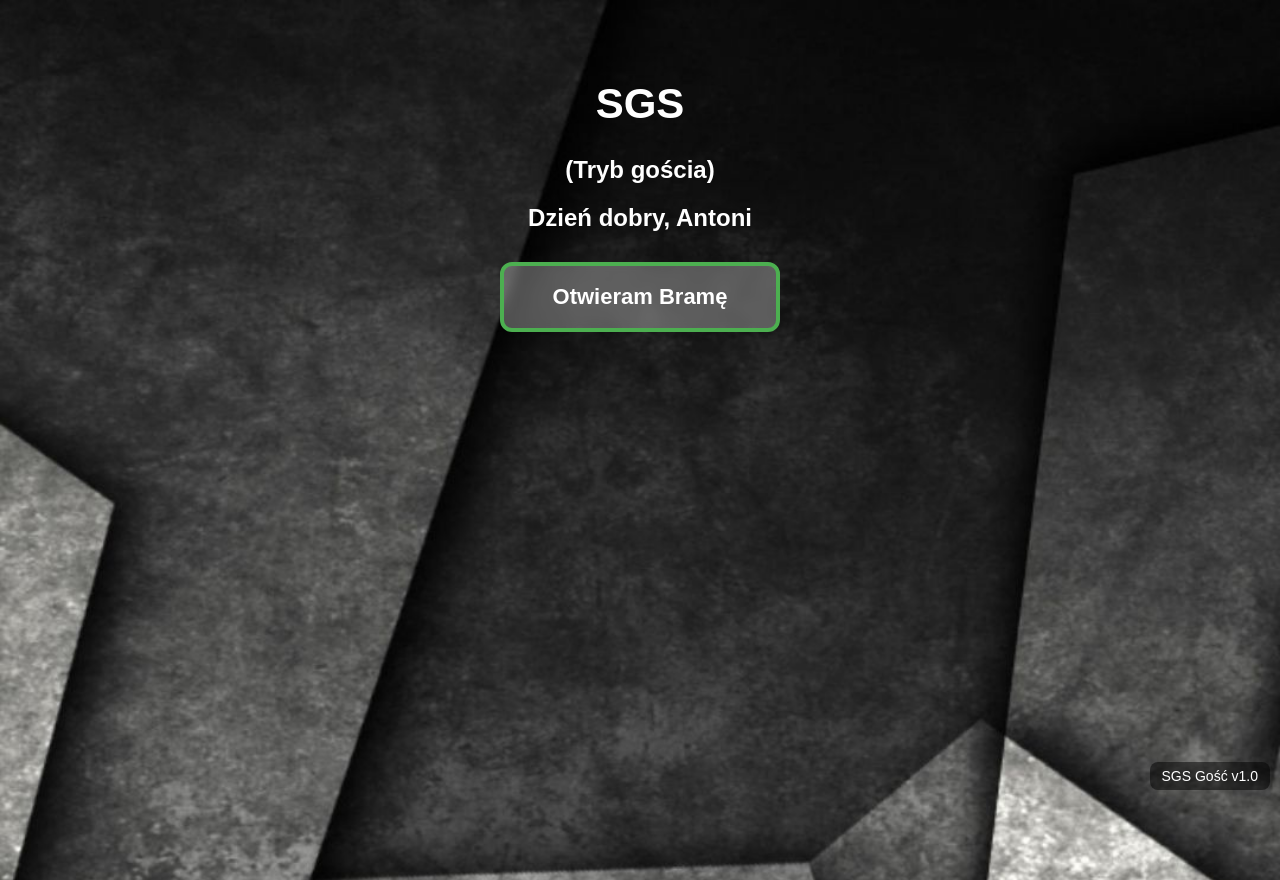
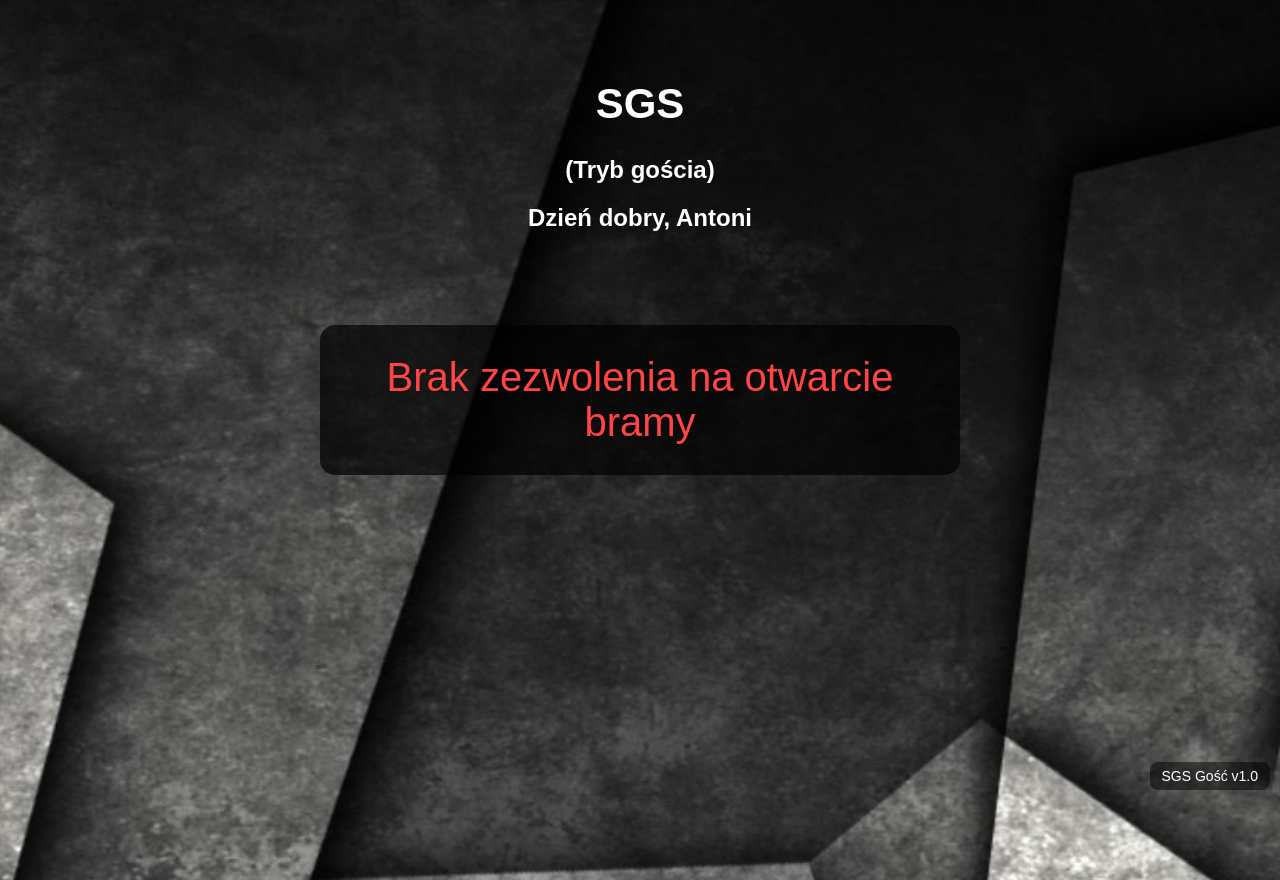
Before and after one commit to wos132/A7F92XLCMEQ18ZTY4KBNWDG0R3HVPJ5USX9ILT2C6QMYORBFJN, a plain HTML site: page gość.html in a window 1280 px wide. Drawn offline with Linux system fonts and the light colour scheme.

Commit message:
Update gość.html

```diff
--- a/gość.html
+++ b/gość.html
@@ -59,7 +59,7 @@
 
   <!-- ZMIENIAJ TYLKO TUTAJ: 1 = gość może otwierać, 0 = blokada -->
   <script>
-    const guestMode = 1;   // ←←← 1 = zezwolenie, 0 = brak zezwolenia
+    const guestMode = 0;   // ←←← 1 = zezwolenie, 0 = brak zezwolenia
   </script>
 
   <h1>SGS</h1>
```
